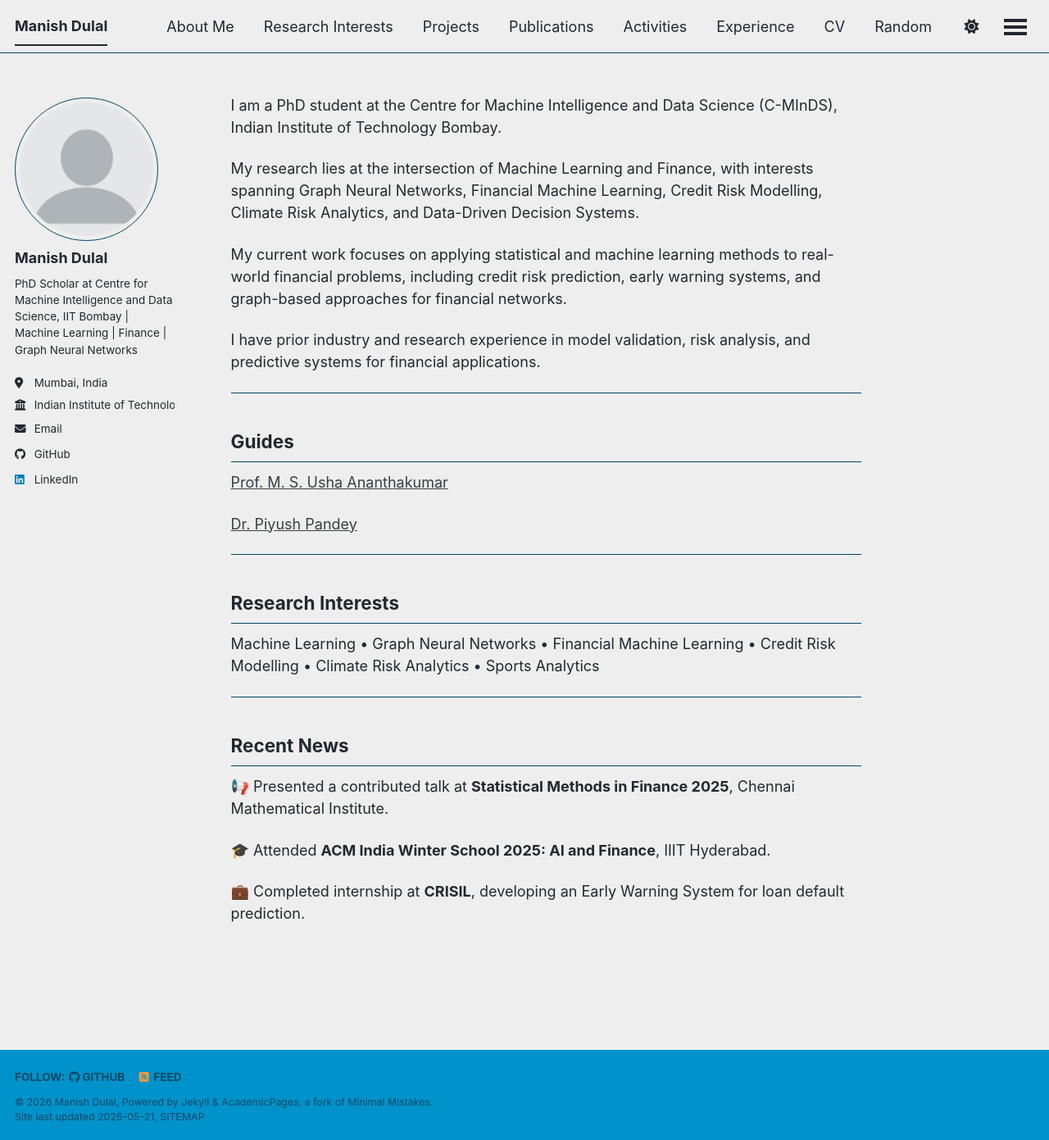
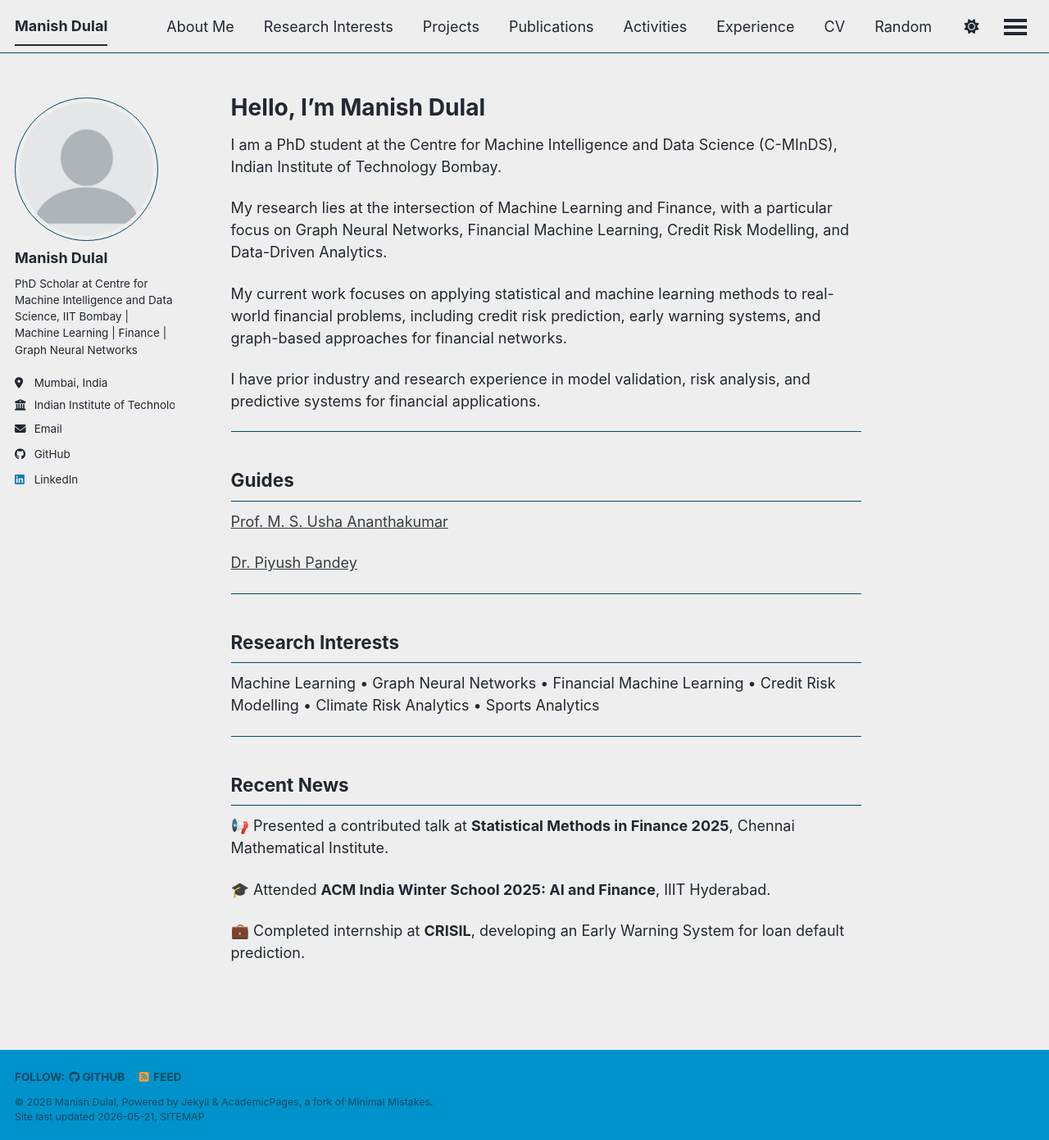
Before and after one commit to ManishDulal/manishdulal.github.io, a Jekyll site: the page built from _pages/about.md, in a window 1280 px wide and 1391 px high. Shown: the whole window at 82% size. Built offline with Jekyll 4.4.1, drawn with Linux system fonts in a browser that asks for light colours; a script bundle is joined from its source files by our own code; library files that are not in the unit come from our copies.

Commit message:
Revise about page content and research interests
Updated personal introduction and refined research focus.

```diff
--- a/_pages/about.md
+++ b/_pages/about.md
@@ -10,9 +10,11 @@ redirect_from:
   - /about.html
 ---
 
+# Hello, I'm Manish Dulal
+
 I am a PhD student at the Centre for Machine Intelligence and Data Science (C-MInDS), Indian Institute of Technology Bombay.
 
-My research lies at the intersection of Machine Learning and Finance, with interests spanning Graph Neural Networks, Financial Machine Learning, Credit Risk Modelling, Climate Risk Analytics, and Data-Driven Decision Systems.
+My research lies at the intersection of Machine Learning and Finance, with a particular focus on Graph Neural Networks, Financial Machine Learning, Credit Risk Modelling, and Data-Driven Analytics.
 
 My current work focuses on applying statistical and machine learning methods to real-world financial problems, including credit risk prediction, early warning systems, and graph-based approaches for financial networks.
 
```
